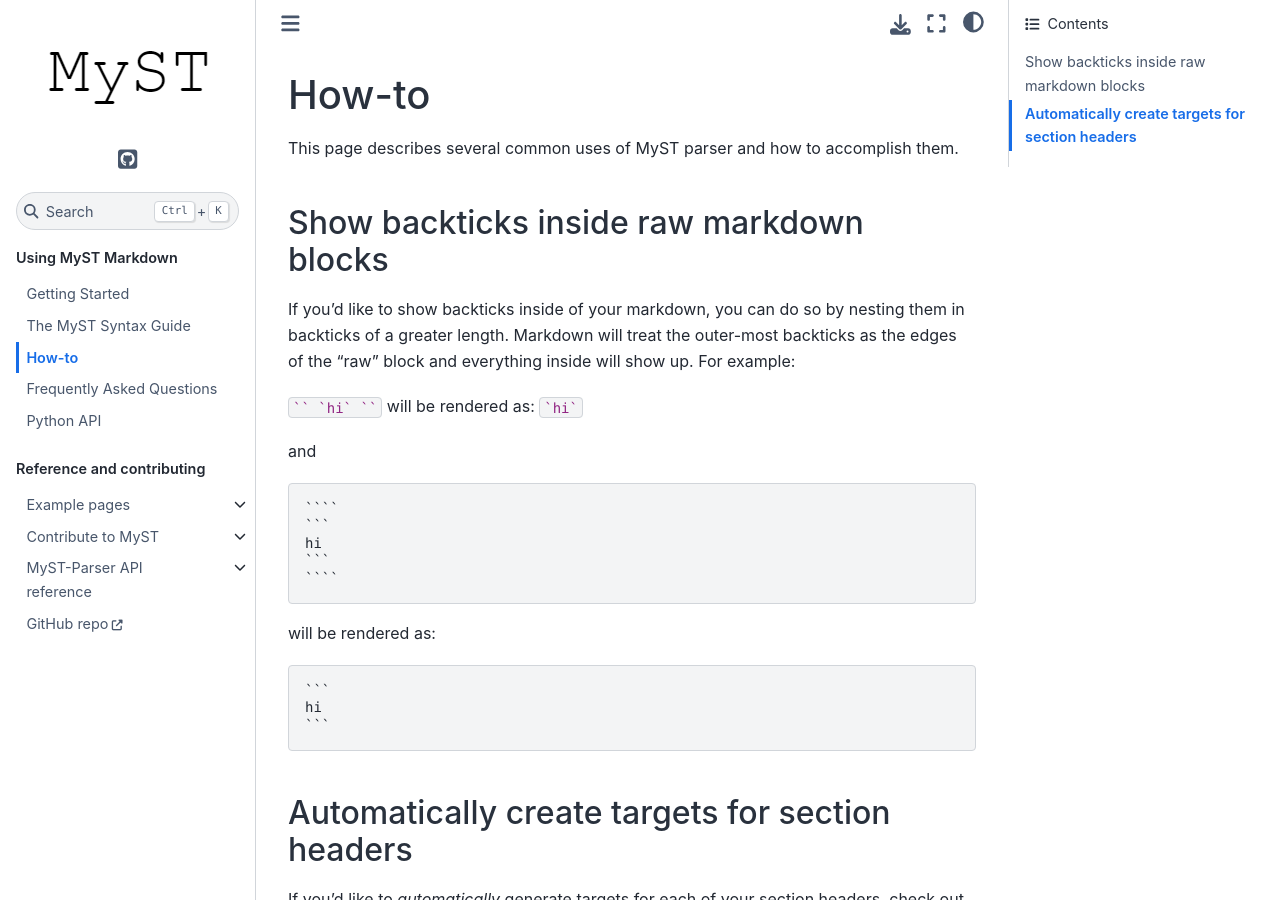
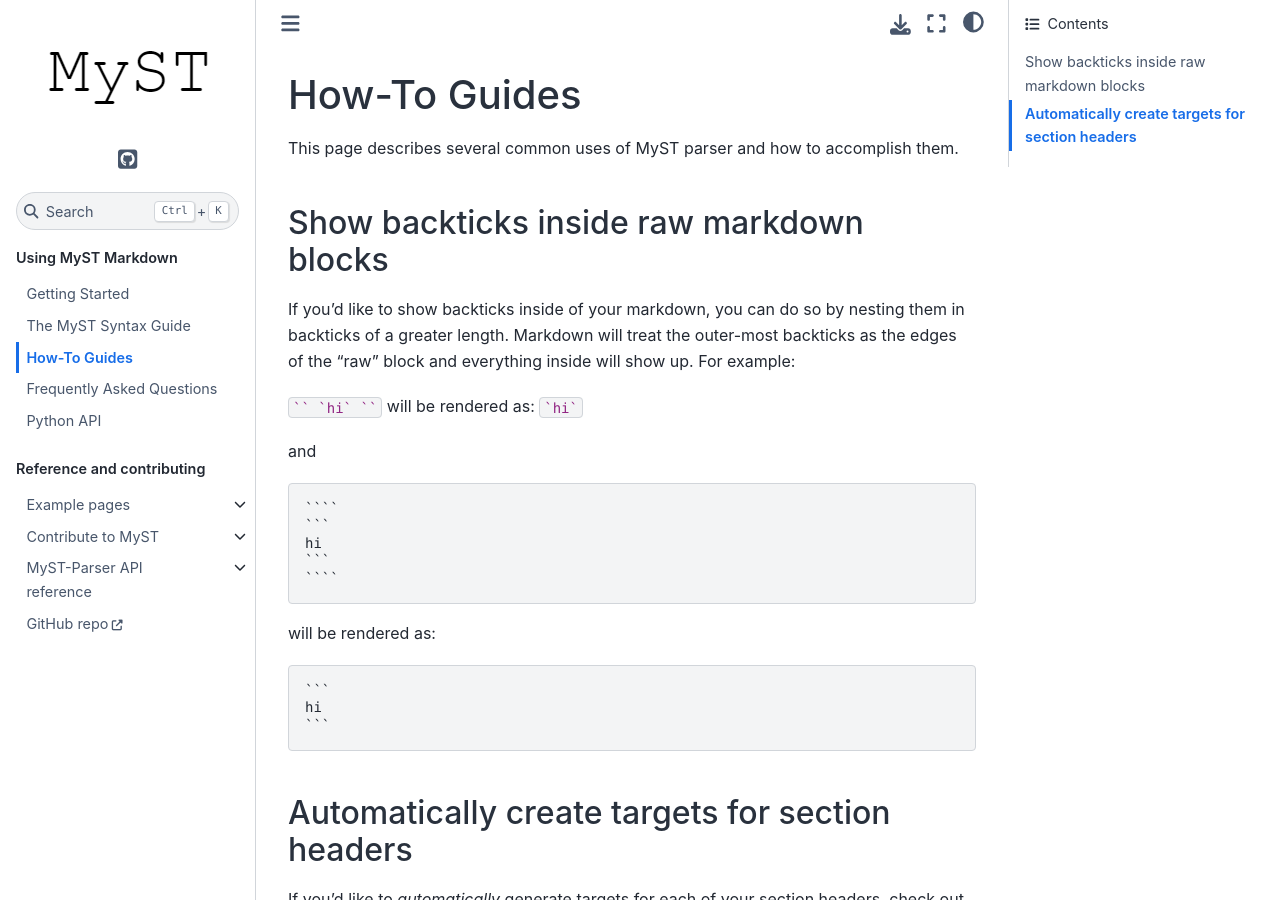
Before and after one commit to executablebooks/MyST-Parser, a Sphinx documentation site: the page built from docs/using/howto.md, in a window 1280 px wide and 900 px high. Built offline with Sphinx 7.4.7 and the Sphinx Book theme 1.1.4, drawn with Linux system fonts in a browser that asks for light colours.

Commit message:
Update docs/using/howto.md
Co-authored-by: Chris Sewell <chrisj_sewell@hotmail.com>

```diff
--- a/docs/using/howto.md
+++ b/docs/using/howto.md
@@ -1,4 +1,4 @@
-# How-to
+# How-To Guides
 
 This page describes several common uses of MyST parser and how to accomplish them.
 
```
